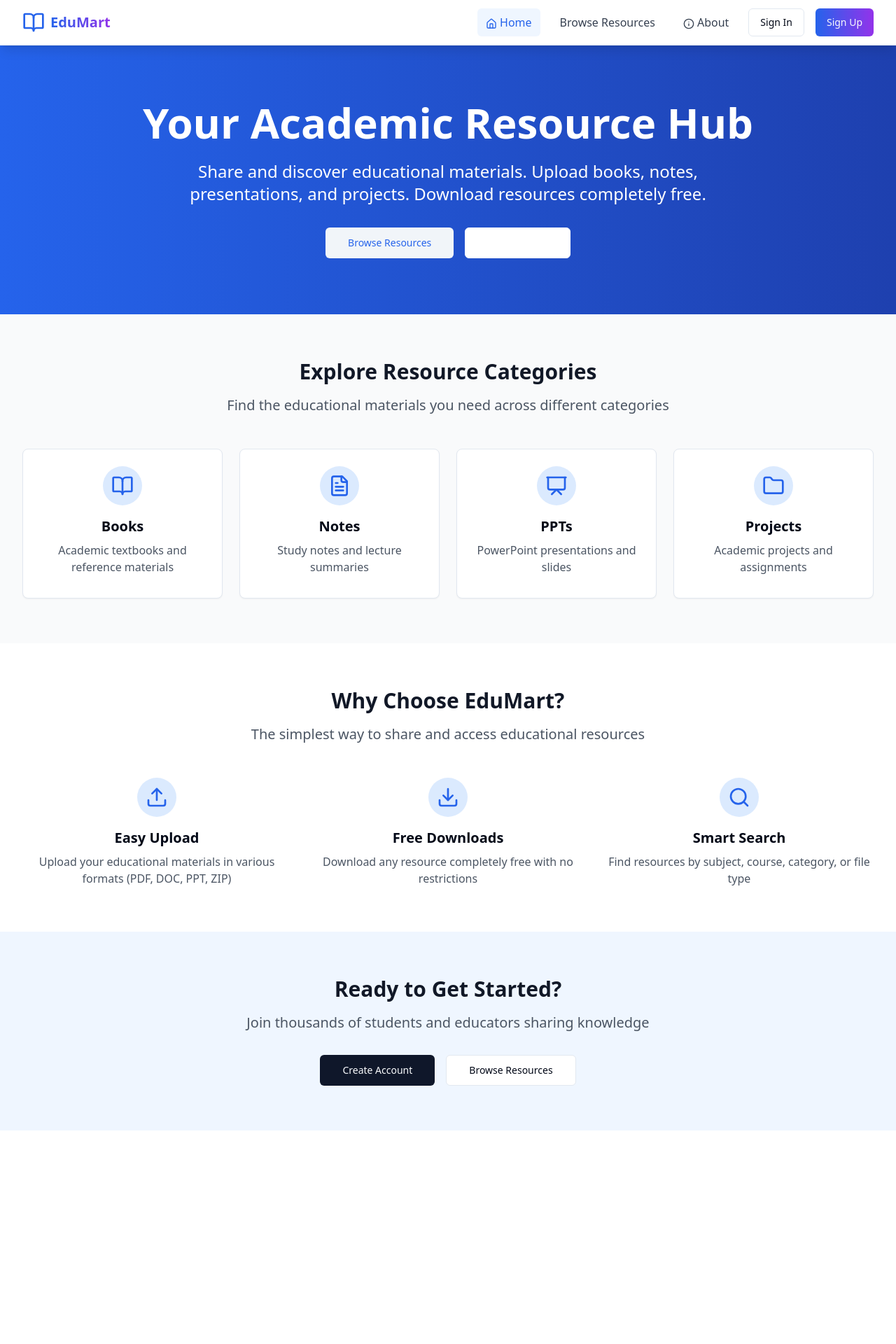
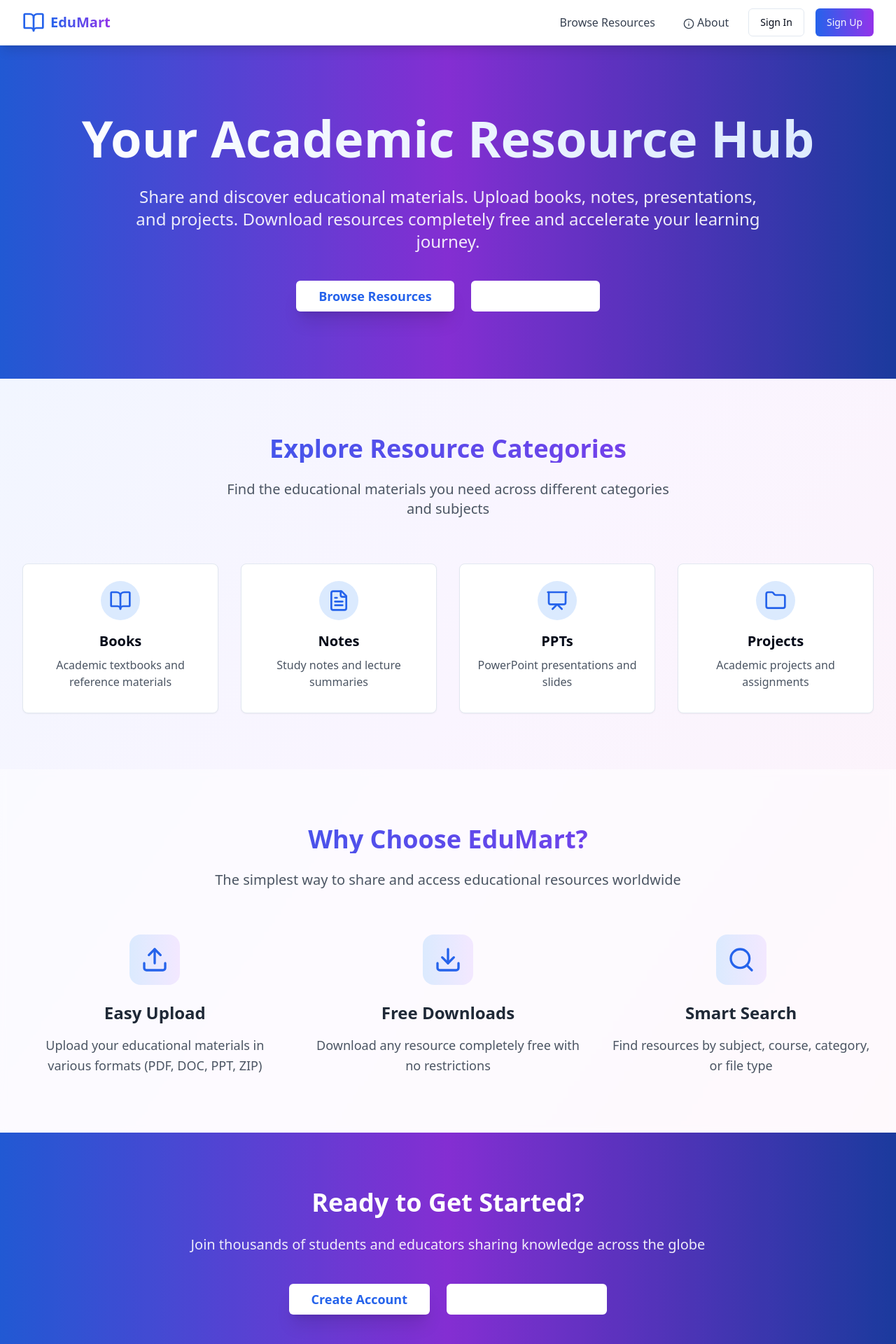
Before and after one commit to vive890/academic-resource-depot, a React (Vite) app: page / in a window 1280 px wide. Shown: the top 1920 px of the page at 70% size. Before the commit the page ends 1615 px from the top, so only its background shows below. Built offline with nearby package versions, Linux system fonts and the light colour scheme.

Commit message:
Refactor: Improve UI and navigation
- Remove home icon from Navbar except on landing page.
- Redirect logged-in users away from landing page and About Us.
- Remove "Meet Our Team" section from About Us.
- Enhance overall website UI.

```diff
--- a/src/components/Navbar.tsx
+++ b/src/components/Navbar.tsx
@@ -3,7 +3,7 @@ import { useState } from 'react';
 import { Link, useNavigate, useLocation } from 'react-router-dom';
 import { Button } from '@/components/ui/button';
 import { useAuth } from '@/hooks/useAuth';
-import { BookOpen, Menu, X, User, Upload, Home, LogOut, Shield, Info } from 'lucide-react';
+import { BookOpen, Menu, X, User, Upload, LogOut, Shield, Info } from 'lucide-react';
 
 const Navbar = () => {
   const [isOpen, setIsOpen] = useState(false);
@@ -20,6 +20,14 @@ const Navbar = () => {
     }
   };
 
+  const handleLogoClick = () => {
+    if (user) {
+      navigate('/resources');
+    } else {
+      navigate('/');
+    }
+  };
+
   const isActive = (path: string) => location.pathname === path;
 
   return (
@@ -27,25 +35,16 @@ const Navbar = () => {
       <div className="max-w-7xl mx-auto px-4 sm:px-6 lg:px-8">
         <div className="flex justify-between h-16">
           <div className="flex items-center">
-            <Link to="/" className="flex items-center space-x-2 group">
+            <button onClick={handleLogoClick} className="flex items-center space-x-2 group">
               <BookOpen className="h-8 w-8 text-blue-600 transition-transform group-hover:scale-110 duration-300" />
               <span className="text-xl font-bold text-gray-900 bg-gradient-to-r from-blue-600 to-purple-600 bg-clip-text text-transparent">
                 EduMart
               </span>
-            </Link>
+            </button>
           </div>
 
           {/* Desktop Navigation */}
           <div className="hidden md:flex items-center space-x-4">
-            <Link
-              to="/"
-              className={`px-3 py-2 rounded-md transition-all duration-200 hover:bg-blue-50 ${
-                isActive('/') ? 'text-blue-600 bg-blue-50' : 'text-gray-700 hover:text-blue-600'
-              }`}
-            >
-              <Home className="inline w-4 h-4 mr-1" />
-              Home
-            </Link>
             <Link
               to="/resources"
               className={`px-3 py-2 rounded-md transition-all duration-200 hover:bg-blue-50 ${
@@ -54,6 +53,7 @@ const Navbar = () => {
             >
               Browse Resources
             </Link>
+            {!user && (
               <Link
                 to="/about"
                 className={`px-3 py-2 rounded-md transition-all duration-200 hover:bg-blue-50 ${
@@ -63,6 +63,7 @@ const Navbar = () => {
                 <Info className="inline w-4 h-4 mr-1" />
                 About
               </Link>
+            )}
 
             {user ? (
               <>
@@ -142,15 +143,6 @@ const Navbar = () => {
         }`}>
           <div className="px-2 pt-2 pb-3 space-y-1 sm:px-3 bg-gray-50 rounded-lg mb-2">
             <Link
-              to="/"
-              className={`block px-3 py-2 rounded-md transition-all duration-200 ${
-                isActive('/') ? 'text-blue-600 bg-blue-100' : 'text-gray-700 hover:text-blue-600 hover:bg-blue-50'
-              }`}
-              onClick={() => setIsOpen(false)}
-            >
-              Home
-            </Link>
-            <Link
               to="/resources"
               className={`block px-3 py-2 rounded-md transition-all duration-200 ${
                 isActive('/resources') ? 'text-blue-600 bg-blue-100' : 'text-gray-700 hover:text-blue-600 hover:bg-blue-50'
@@ -159,6 +151,7 @@ const Navbar = () => {
             >
               Browse Resources
             </Link>
+            {!user && (
               <Link
                 to="/about"
                 className={`block px-3 py-2 rounded-md transition-all duration-200 ${
@@ -168,6 +161,7 @@ const Navbar = () => {
               >
                 About
               </Link>
+            )}
 
             {user ? (
               <>
--- a/src/pages/Index.tsx
+++ b/src/pages/Index.tsx
@@ -1,10 +1,38 @@
 
-import { Link } from 'react-router-dom';
+import { useEffect } from 'react';
+import { Link, useNavigate } from 'react-router-dom';
 import { Button } from '@/components/ui/button';
 import CategoryCard from '@/components/CategoryCard';
 import { BookOpen, FileText, Presentation, Folder, Search, Upload, Download } from 'lucide-react';
+import { useAuth } from '@/hooks/useAuth';
 
 const Index = () => {
+  const { user, loading } = useAuth();
+  const navigate = useNavigate();
+
+  useEffect(() => {
+    if (!loading && user) {
+      navigate('/resources');
+    }
+  }, [user, loading, navigate]);
+
+  // Show loading state while checking auth
+  if (loading) {
+    return (
+      <div className="min-h-screen bg-gray-50 flex items-center justify-center">
+        <div className="text-center">
+          <div className="animate-spin rounded-full h-32 w-32 border-b-2 border-blue-600 mx-auto mb-4"></div>
+          <p className="text-gray-600">Loading...</p>
+        </div>
+      </div>
+    );
+  }
+
+  // Don't render landing page for authenticated users
+  if (user) {
+    return null;
+  }
+
   const categories = [
     {
       title: 'Books',
@@ -47,48 +75,53 @@ const Index = () => {
   ];
 
   return (
-    <div className="min-h-screen bg-gray-50">
+    <div className="min-h-screen bg-gradient-to-br from-blue-50 via-purple-50 to-pink-50">
       {/* Hero Section */}
-      <section className="bg-gradient-to-r from-blue-600 to-blue-800 text-white py-20">
-        <div className="max-w-7xl mx-auto px-4 sm:px-6 lg:px-8 text-center">
-          <h1 className="text-4xl md:text-6xl font-bold mb-6">
+      <section className="bg-gradient-to-r from-blue-600 via-purple-600 to-blue-800 text-white py-24 relative overflow-hidden">
+        <div className="absolute inset-0 bg-black/10"></div>
+        <div className="relative max-w-7xl mx-auto px-4 sm:px-6 lg:px-8 text-center">
+          <div className="animate-fade-in">
+            <h1 className="text-5xl md:text-7xl font-bold mb-8 bg-gradient-to-r from-white to-blue-100 bg-clip-text text-transparent">
               Your Academic Resource Hub
             </h1>
-          <p className="text-xl md:text-2xl mb-8 max-w-3xl mx-auto">
+            <p className="text-xl md:text-2xl mb-10 max-w-4xl mx-auto leading-relaxed opacity-90">
               Share and discover educational materials. Upload books, notes, presentations,
-            and projects. Download resources completely free.
+              and projects. Download resources completely free and accelerate your learning journey.
             </p>
-          <div className="flex flex-col sm:flex-row gap-4 justify-center">
+            <div className="flex flex-col sm:flex-row gap-6 justify-center">
               <Link to="/resources">
-              <Button size="lg" variant="secondary" className="text-blue-600">
+                <Button size="lg" className="bg-white text-blue-600 hover:bg-blue-50 px-8 py-4 text-lg font-semibold shadow-xl hover:shadow-2xl transition-all duration-300 hover:scale-105">
                   Browse Resources
                 </Button>
               </Link>
               <Link to="/auth?mode=signup">
-              <Button size="lg" variant="outline" className="border-white text-white hover:bg-white hover:text-blue-600">
+                <Button size="lg" variant="outline" className="border-2 border-white text-white hover:bg-white hover:text-blue-600 px-8 py-4 text-lg font-semibold transition-all duration-300 hover:scale-105">
                   Join EduMart
                 </Button>
               </Link>
             </div>
           </div>
+        </div>
       </section>
 
       {/* Categories Section */}
-      <section className="py-16">
+      <section className="py-20 relative">
         <div className="max-w-7xl mx-auto px-4 sm:px-6 lg:px-8">
-          <div className="text-center mb-12">
-            <h2 className="text-3xl font-bold text-gray-900 mb-4">
+          <div className="text-center mb-16 animate-fade-in">
+            <h2 className="text-4xl font-bold bg-gradient-to-r from-blue-600 to-purple-600 bg-clip-text text-transparent mb-6">
               Explore Resource Categories
             </h2>
-            <p className="text-xl text-gray-600">
-              Find the educational materials you need across different categories
+            <p className="text-xl text-gray-600 max-w-2xl mx-auto">
+              Find the educational materials you need across different categories and subjects
             </p>
           </div>
 
-          <div className="grid grid-cols-1 md:grid-cols-2 lg:grid-cols-4 gap-6">
-            {categories.map((category) => (
-              <Link key={category.title} to="/resources">
+          <div className="grid grid-cols-1 md:grid-cols-2 lg:grid-cols-4 gap-8">
+            {categories.map((category, index) => (
+              <Link key={category.title} to="/resources" className="group">
+                <div className="animate-fade-in hover:scale-105 transition-all duration-300" style={{ animationDelay: `${index * 0.1}s` }}>
                   <CategoryCard {...category} />
+                </div>
               </Link>
             ))}
           </div>
@@ -96,27 +129,27 @@ const Index = () => {
       </section>
 
       {/* Features Section */}
-      <section className="py-16 bg-white">
+      <section className="py-20 bg-white/50 backdrop-blur-sm">
         <div className="max-w-7xl mx-auto px-4 sm:px-6 lg:px-8">
-          <div className="text-center mb-12">
-            <h2 className="text-3xl font-bold text-gray-900 mb-4">
+          <div className="text-center mb-16 animate-fade-in">
+            <h2 className="text-4xl font-bold bg-gradient-to-r from-blue-600 to-purple-600 bg-clip-text text-transparent mb-6">
               Why Choose EduMart?
             </h2>
-            <p className="text-xl text-gray-600">
-              The simplest way to share and access educational resources
+            <p className="text-xl text-gray-600 max-w-2xl mx-auto">
+              The simplest way to share and access educational resources worldwide
             </p>
           </div>
 
-          <div className="grid grid-cols-1 md:grid-cols-3 gap-8">
-            {features.map((feature) => (
-              <div key={feature.title} className="text-center">
-                <div className="flex justify-center mb-4">
-                  <div className="p-3 bg-blue-100 rounded-full">
-                    <feature.icon className="h-8 w-8 text-blue-600" />
+          <div className="grid grid-cols-1 md:grid-cols-3 gap-10">
+            {features.map((feature, index) => (
+              <div key={feature.title} className="text-center group animate-fade-in" style={{ animationDelay: `${index * 0.1}s` }}>
+                <div className="flex justify-center mb-6">
+                  <div className="p-4 bg-gradient-to-r from-blue-100 to-purple-100 rounded-2xl group-hover:scale-110 transition-transform duration-300">
+                    <feature.icon className="h-10 w-10 text-blue-600" />
                   </div>
                 </div>
-                <h3 className="text-xl font-semibold mb-2">{feature.title}</h3>
-                <p className="text-gray-600">{feature.description}</p>
+                <h3 className="text-2xl font-semibold mb-4 text-gray-800">{feature.title}</h3>
+                <p className="text-gray-600 text-lg leading-relaxed">{feature.description}</p>
               </div>
             ))}
           </div>
@@ -124,22 +157,21 @@ const Index = () => {
       </section>
 
       {/* CTA Section */}
-      <section className="py-16 bg-blue-50">
-        <div className="max-w-4xl mx-auto text-center px-4 sm:px-6 lg:px-8">
-          <h2 className="text-3xl font-bold text-gray-900 mb-4">
-            Ready to Get Started?
-          </h2>
-          <p className="text-xl text-gray-600 mb-8">
-            Join thousands of students and educators sharing knowledge
+      <section className="py-20 bg-gradient-to-r from-blue-600 via-purple-600 to-blue-800 relative overflow-hidden">
+        <div className="absolute inset-0 bg-black/10"></div>
+        <div className="relative max-w-4xl mx-auto text-center px-4 sm:px-6 lg:px-8 text-white animate-fade-in">
+          <h2 className="text-4xl font-bold mb-6">Ready to Get Started?</h2>
+          <p className="text-xl mb-10 opacity-90 leading-relaxed">
+            Join thousands of students and educators sharing knowledge across the globe
           </p>
-          <div className="flex flex-col sm:flex-row gap-4 justify-center">
+          <div className="flex flex-col sm:flex-row gap-6 justify-center">
             <Link to="/auth?mode=signup">
-              <Button size="lg">
+              <Button size="lg" className="bg-white text-blue-600 hover:bg-blue-50 px-8 py-4 text-lg font-semibold shadow-xl hover:shadow-2xl transition-all duration-300 hover:scale-105">
                 Create Account
               </Button>
             </Link>
             <Link to="/resources">
-              <Button size="lg" variant="outline">
+              <Button size="lg" variant="outline" className="border-2 border-white text-white hover:bg-white hover:text-blue-600 px-8 py-4 text-lg font-semibold transition-all duration-300 hover:scale-105">
                 Browse Resources
               </Button>
             </Link>
```
Also changed, not shown: src/pages/About.tsx (+122 -96 lines). Lines whose indentation alone changed are shown as unchanged.
